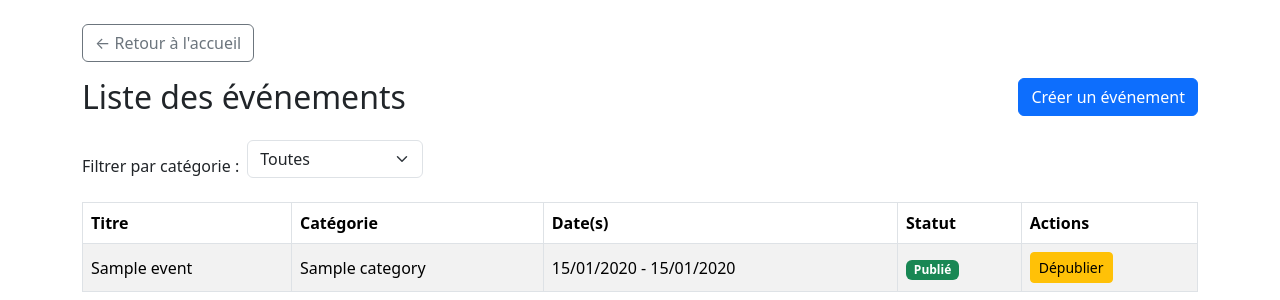
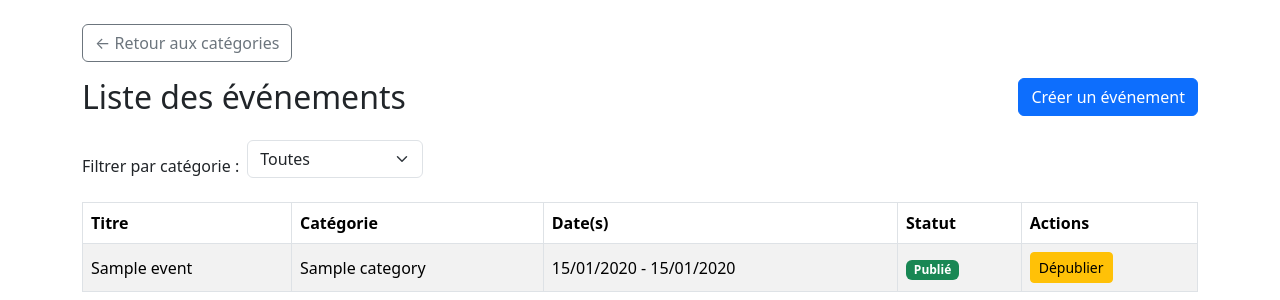
Before and after one commit to juliennoel22/SAE-S4-DWM-Chaudiere-Calendar, a PHP site: template calendar.appli/src/webui/views/list.twig in a window 1280 px wide. Shown: the part 120-420 px from the top of the page. Run offline with PHP 8.4, Linux system fonts and the light colour scheme; the template is opened without the code that fills it: most values are stand-ins (such as "Sample title", 1, 10 or a date in 2020); some libraries are stand-ins or nearby versions.

Commit message:
petite correction de la route

```diff
--- a/calendar.appli/src/webui/views/list.twig
+++ b/calendar.appli/src/webui/views/list.twig
@@ -10,8 +10,8 @@
 </h2>
 {% endblock %}
 {% block content %}
-<a href="{{ url_for('home', {'route': ''}) }}" class="btn btn-outline-secondary mb-3">
-    &larr; Retour à l'accueil
+<a href="{{ url_for('categories', {'route': ''}) }}" class="btn btn-outline-secondary mb-3">
+    &larr; Retour aux catégories
 </a>
 <h2 class="mb-4 d-flex justify-content-between align-items-center">
     <span>Liste des événements</span>
```
